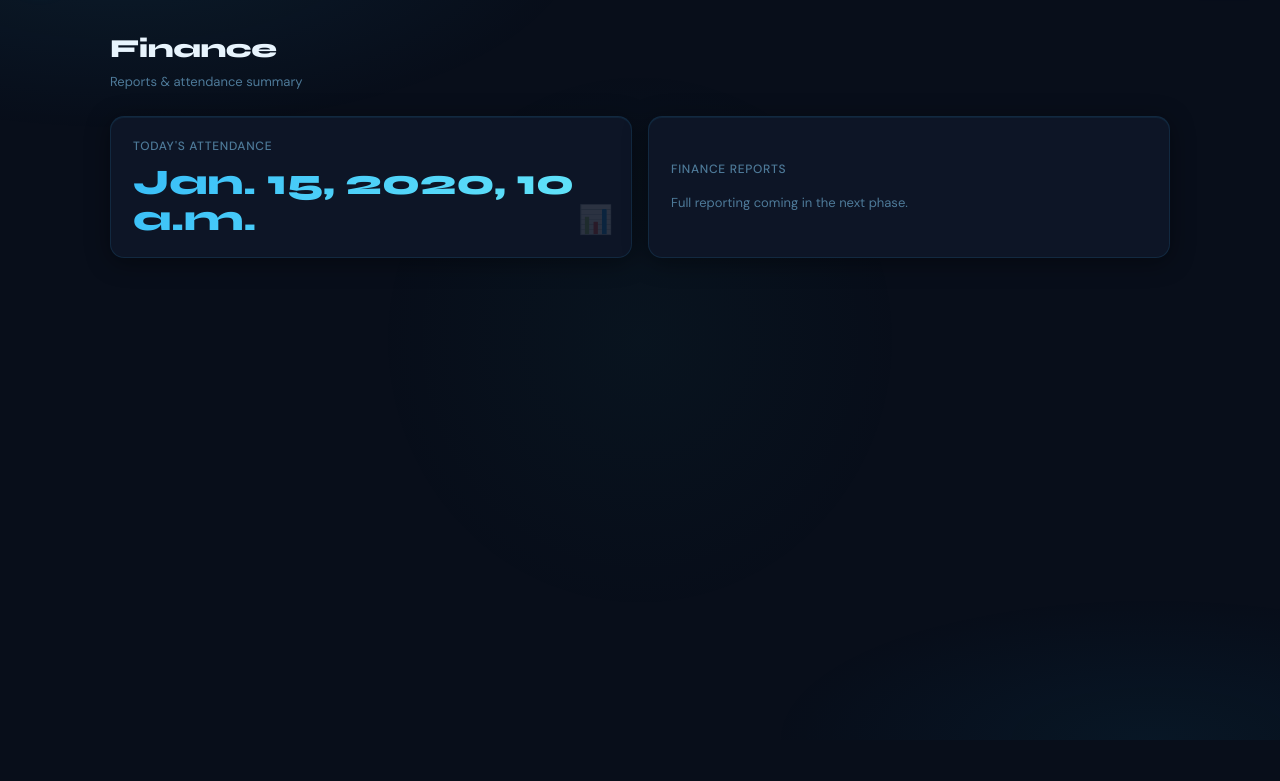
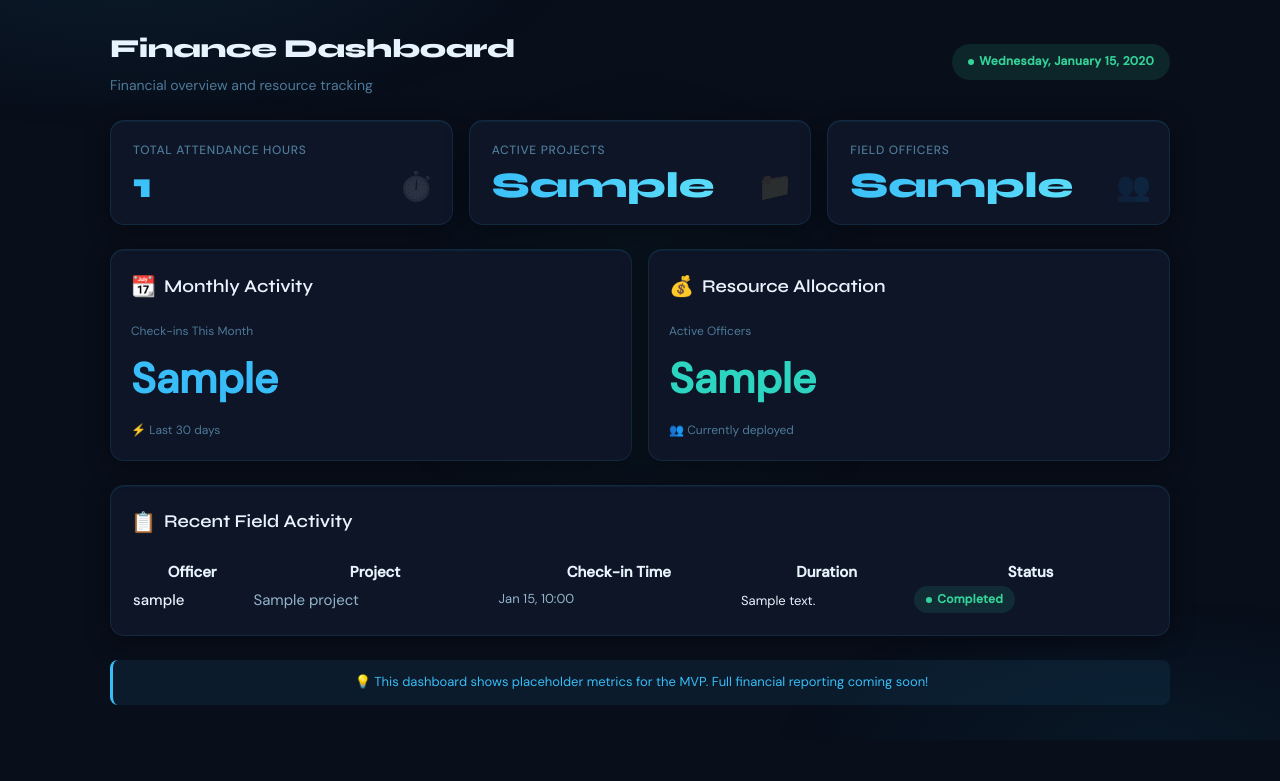
Before and after one commit to twstedparadise/ngo-portal, a Django app: template templates/dashboards/finance_dashboard.html in a window 1280 px wide. Shown: the part 60-841 px from the top of the page. Before the commit the page ends 318 px from the top, so only its background shows below. Run offline with Django 5.2, Linux system fonts and the light colour scheme; the template is opened without the code that fills it: most values are stand-ins (such as "Sample title", 1, 10 or a date in 2020); data that the repository does not hold is empty.

Commit message:
feat(finance): add finance dashboard with placeholder metrics

```diff
--- a/templates/dashboards/finance_dashboard.html
+++ b/templates/dashboards/finance_dashboard.html
@@ -1,23 +1,140 @@
 {% extends "base.html" %}
-{% block title %}Finance · Swahilipot Portal{% endblock %}
+
+{% block title %}Finance Dashboard | Swahilipot Portal{% endblock %}
 
 {% block content %}
-<div class="sp-page-header sp-fade-in">
-  <div>
-    <div class="sp-page-title">Finance</div>
-    <div style="font-size:13px; color:var(--text-muted); margin-top:2px;">Reports &amp; attendance summary</div>
+<div class="sp-fade-in">
+  <!-- Page Header -->
+  <div class="sp-page-header">
+    <div>
+      <h1 class="sp-page-title">Finance Dashboard</h1>
+      <p style="color: var(--text-muted); font-size: 14px; margin-top: 4px;">
+        Financial overview and resource tracking
+      </p>
+    </div>
+    <div>
+      <span class="sp-badge sp-badge-success" style="padding: 8px 16px;">
+        {{ today|date:"l, F j, Y" }}
+      </span>
+    </div>
   </div>
-</div>
 
-<div class="sp-grid-2 sp-fade-in">
-  <div class="sp-stat">
-    <div class="sp-stat-label">Today's Attendance</div>
-    <div class="sp-stat-value">{{ total_today }}</div>
-    <div class="sp-stat-icon">📊</div>
+  <!-- Stats Grid -->
+  <div class="sp-grid-3" style="margin-bottom: 24px;">
+    <div class="sp-stat">
+      <div class="sp-stat-label">Total Attendance Hours</div>
+      <div class="sp-stat-value">{{ total_attendance_hours }}</div>
+      <div class="sp-stat-icon">⏱️</div>
+    </div>
+
+    <div class="sp-stat">
+      <div class="sp-stat-label">Active Projects</div>
+      <div class="sp-stat-value">{{ active_projects }}</div>
+      <div class="sp-stat-icon">📁</div>
+    </div>
+
+    <div class="sp-stat">
+      <div class="sp-stat-label">Field Officers</div>
+      <div class="sp-stat-value">{{ unique_officers }}</div>
+      <div class="sp-stat-icon">👥</div>
+    </div>
   </div>
-  <div class="sp-stat" style="display:flex; flex-direction:column; justify-content:center;">
-    <div class="sp-stat-label">Finance Reports</div>
-    <div style="font-size:13px; color:var(--text-muted); margin-top:6px;">Full reporting coming in the next phase.</div>
+
+  <!-- Monthly Stats Card -->
+  <div class="sp-grid-2" style="margin-bottom: 24px;">
+    <div class="sp-card">
+      <div style="display: flex; align-items: center; gap: 8px; margin-bottom: 20px;">
+        <span style="font-size: 20px;">📆</span>
+        <h2 style="font-family: 'Syne', sans-serif; font-size: 18px; font-weight: 600;">Monthly Activity</h2>
+      </div>
+
+      <div>
+        <div style="color: var(--text-muted); font-size: 12px; margin-bottom: 4px;">Check-ins This Month</div>
+        <div style="font-size: 42px; font-weight: 800; color: var(--sp-blue); margin-bottom: 8px;">
+          {{ monthly_checkins }}
+        </div>
+        <div style="color: var(--text-muted); font-size: 12px;">
+          ⚡ Last 30 days
+        </div>
+      </div>
+    </div>
+
+    <div class="sp-card">
+      <div style="display: flex; align-items: center; gap: 8px; margin-bottom: 20px;">
+        <span style="font-size: 20px;">💰</span>
+        <h2 style="font-family: 'Syne', sans-serif; font-size: 18px; font-weight: 600;">Resource Allocation</h2>
+      </div>
+
+      <div>
+        <div style="color: var(--text-muted); font-size: 12px; margin-bottom: 4px;">Active Officers</div>
+        <div style="font-size: 42px; font-weight: 800; color: var(--sp-teal); margin-bottom: 8px;">
+          {{ unique_officers }}
+        </div>
+        <div style="color: var(--text-muted); font-size: 12px;">
+          👥 Currently deployed
+        </div>
+      </div>
+    </div>
+  </div>
+
+  <!-- Recent Activity Table -->
+  <div class="sp-card">
+    <div style="display: flex; align-items: center; gap: 8px; margin-bottom: 20px;">
+      <span style="font-size: 20px;">📋</span>
+      <h2 style="font-family: 'Syne', sans-serif; font-size: 18px; font-weight: 600;">Recent Field Activity</h2>
+    </div>
+
+    <div style="overflow-x: auto;">
+      <table class="data-table" style="width: 100%;">
+        <thead>
+          <tr>
+            <th>Officer</th>
+            <th>Project</th>
+            <th>Check-in Time</th>
+            <th>Duration</th>
+            <th>Status</th>
+          </tr>
+        </thead>
+        <tbody>
+          {% for activity in recent_activities %}
+          <tr>
+            <td style="font-weight: 500;">
+              {{ activity.user.get_full_name|default:activity.user.username }}
+            </td>
+            <td style="color: var(--text-secondary);">
+              {{ activity.project.name|default:"—" }}
+            </td>
+            <td style="color: var(--text-secondary); font-size: 13px;">
+              {{ activity.timestamp|date:"M d, H:i" }}
+            </td>
+            <td>
+              {% if activity.details %}
+                <span style="font-size: 13px;">{{ activity.details|truncatewords:3 }}</span>
+              {% else %}
+                <span style="color: var(--text-muted);">—</span>
+              {% endif %}
+            </td>
+            <td>
+              <span class="sp-badge sp-badge-success">Completed</span>
+            </td>
+          </tr>
+          {% empty %}
+          <tr>
+            <td colspan="5">
+              <div class="sp-empty">
+                No recent activity
+              </div>
+            </td>
+          </tr>
+          {% endfor %}
+        </tbody>
+      </table>
+    </div>
+  </div>
+
+  <!-- Placeholder Note for MVP -->
+  <div class="sp-alert sp-alert-info" style="margin-top: 24px; text-align: center;">
+    💡 This dashboard shows placeholder metrics for the MVP. Full financial reporting coming soon!
   </div>
 </div>
 {% endblock %}
```
Also changed, not shown: attendance/views.py (+16 -1 lines).
